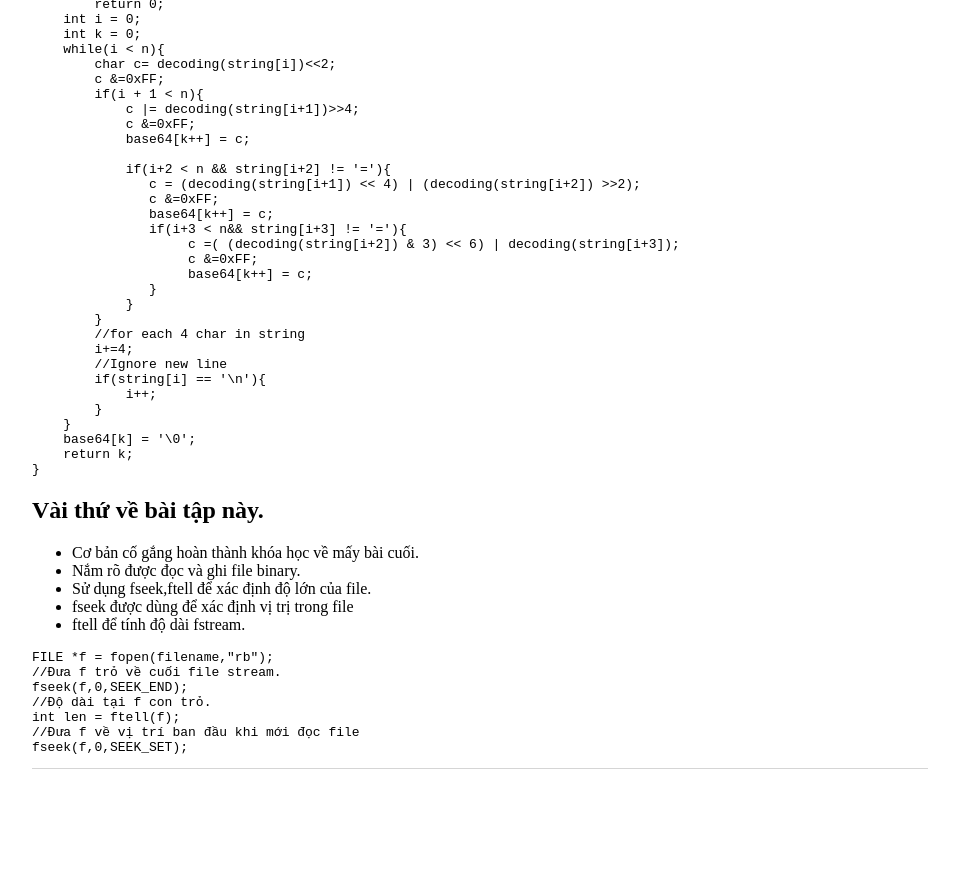
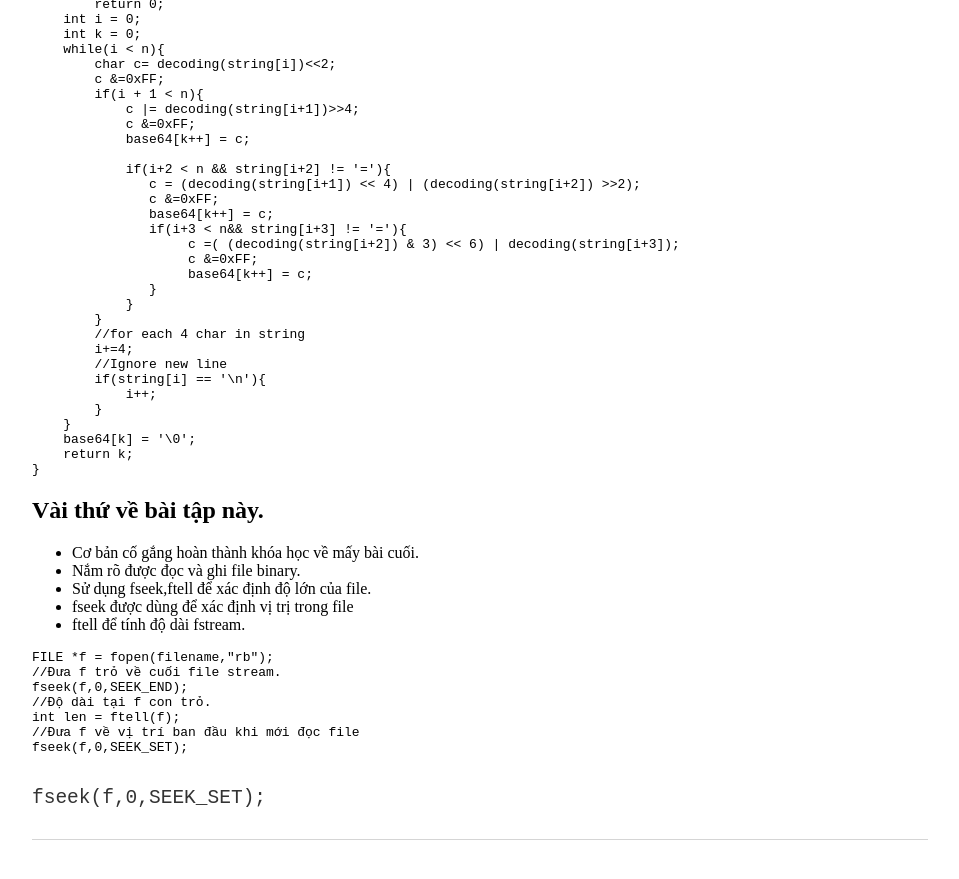
Before and after one commit to congdv/congdv.github.io, a Jekyll site: the page built from _posts/2017-02-08-Vài-thứ-học-về-base64.md, in a window 1280 px wide and 900 px high, scrolled down 2111 px. Shown: the top 879 px of the window, without its empty margins (160-1119 px from the left). Built offline with Jekyll 4.4.1, drawn with Linux system fonts in a browser that asks for light colours; Markdown is read by kramdown in place of the engine named in the settings; before the commit the page ends 2940 px from its top, so only the background shows below that.

Commit message:
Update 2017-02-08-Vài-thứ-học-về-base64.md

````diff
--- a/_posts/2017-02-08-Vài-thứ-học-về-base64.md
+++ b/_posts/2017-02-08-Vài-thứ-học-về-base64.md
@@ -132,3 +132,4 @@ int len = ftell(f);
 //Đưa f về vị trí ban đầu khi mới đọc file
 fseek(f,0,SEEK_SET);
 ```
+<code> fseek(f,0,SEEK_SET); </code>
````
